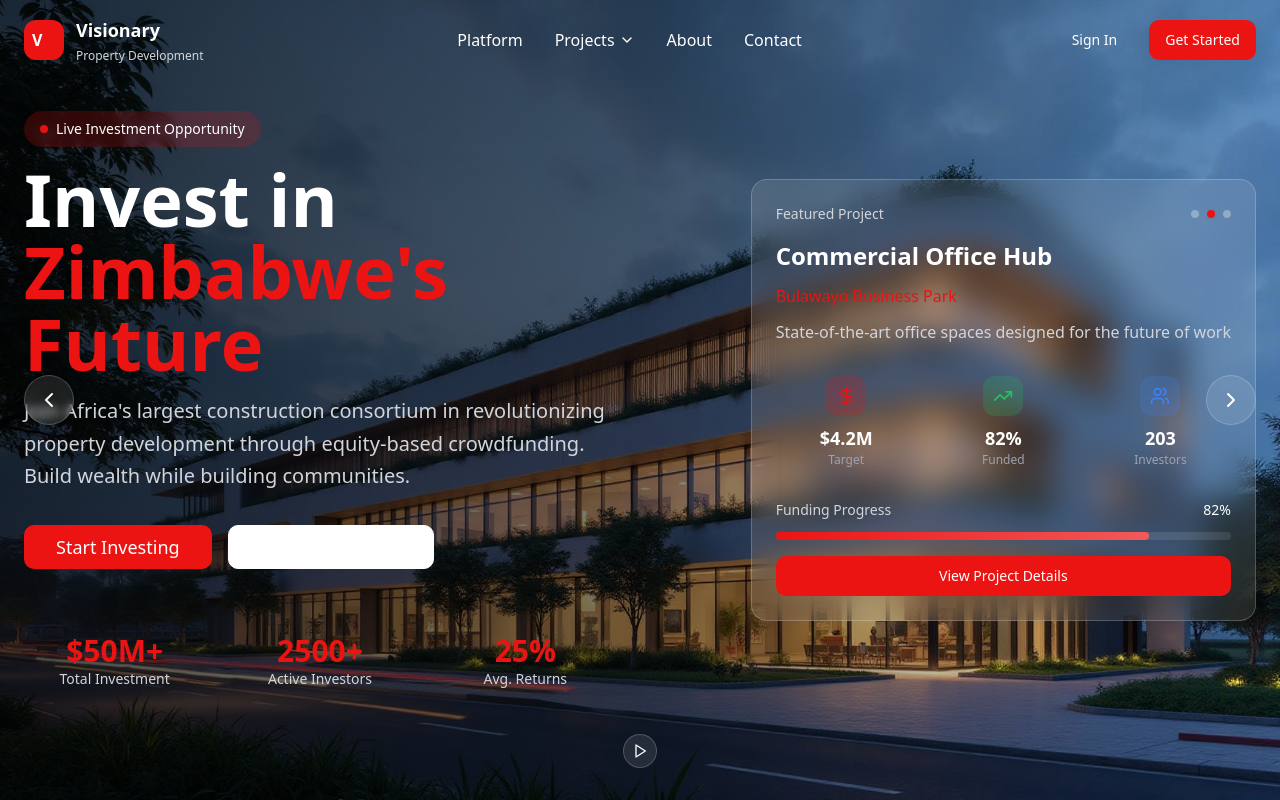
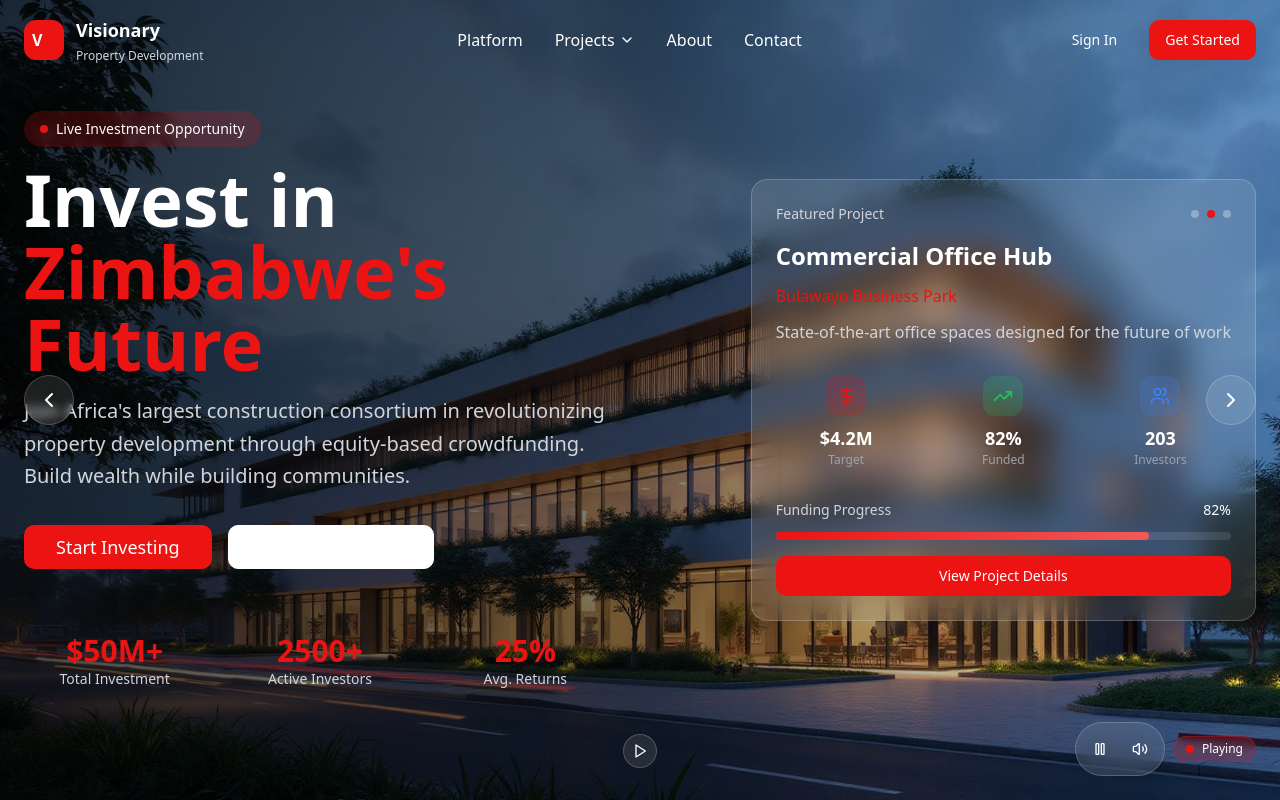
Before and after one commit to safalabs/build-zim-shine, a React (Vite) app: page / in a window 1280 px wide. Both pictures are taken after a click on the button 640 px from the left and 751 px from the top of the page. Shown: the top 800 px of the page. Built offline with nearby package versions, Linux system fonts and the light colour scheme.

Commit message:
Add background music
Add background music to the landing page.

```diff
--- /dev/null
+++ b/src/components/AudioPlayer.tsx
@@ -0,0 +1,142 @@
+import { useState, useRef, useEffect } from 'react';
+import { Volume2, VolumeX, Play, Pause } from 'lucide-react';
+import { Button } from '@/components/ui/button';
+
+export default function AudioPlayer() {
+  const [isPlaying, setIsPlaying] = useState(false);
+  const [isMuted, setIsMuted] = useState(false);
+  const [hasInteracted, setHasInteracted] = useState(false);
+  const audioRef = useRef<HTMLAudioElement>(null);
+
+  // Auto-play after first user interaction (browser policy compliance)
+  useEffect(() => {
+    const handleFirstInteraction = () => {
+      if (!hasInteracted) {
+        setHasInteracted(true);
+        // Auto-start background music after first interaction
+        setTimeout(() => {
+          playAudio();
+        }, 1000);
+      }
+    };
+
+    document.addEventListener('click', handleFirstInteraction);
+    document.addEventListener('touchstart', handleFirstInteraction);
+    document.addEventListener('keydown', handleFirstInteraction);
+
+    return () => {
+      document.removeEventListener('click', handleFirstInteraction);
+      document.removeEventListener('touchstart', handleFirstInteraction);
+      document.removeEventListener('keydown', handleFirstInteraction);
+    };
+  }, [hasInteracted]);
+
+  const playAudio = async () => {
+    if (audioRef.current) {
+      try {
+        await audioRef.current.play();
+        setIsPlaying(true);
+      } catch (error) {
+        console.log('Audio autoplay blocked by browser policy');
+      }
+    }
+  };
+
+  const pauseAudio = () => {
+    if (audioRef.current) {
+      audioRef.current.pause();
+      setIsPlaying(false);
+    }
+  };
+
+  const togglePlay = () => {
+    if (isPlaying) {
+      pauseAudio();
+    } else {
+      playAudio();
+    }
+  };
+
+  const toggleMute = () => {
+    if (audioRef.current) {
+      audioRef.current.muted = !isMuted;
+      setIsMuted(!isMuted);
+    }
+  };
+
+  return (
+    <>
+      {/* Audio Element - Add your music file in public folder */}
+      <audio
+        ref={audioRef}
+        loop
+        preload="auto"
+        onEnded={() => setIsPlaying(false)}
+        onPlay={() => setIsPlaying(true)}
+        onPause={() => setIsPlaying(false)}
+      >
+        <source src="/background-music.mp3" type="audio/mpeg" />
+        <source src="/background-music.ogg" type="audio/ogg" />
+        Your browser does not support the audio element.
+      </audio>
+
+      {/* Floating Audio Controls */}
+      <div className="fixed bottom-6 right-6 z-50 flex items-center space-x-2">
+        <div className="bg-white/10 backdrop-blur-lg border border-white/20 rounded-full p-2 shadow-lg">
+          <div className="flex items-center space-x-2">
+            <Button
+              size="sm"
+              variant="ghost"
+              onClick={togglePlay}
+              className="text-white hover:text-primary hover:bg-white/10 rounded-full p-2"
+            >
+              {isPlaying ? (
+                <Pause className="w-4 h-4" />
+              ) : (
+                <Play className="w-4 h-4" />
+              )}
+            </Button>
+
+            <Button
+              size="sm"
+              variant="ghost"
+              onClick={toggleMute}
+              className="text-white hover:text-primary hover:bg-white/10 rounded-full p-2"
+            >
+              {isMuted ? (
+                <VolumeX className="w-4 h-4" />
+              ) : (
+                <Volume2 className="w-4 h-4" />
+              )}
+            </Button>
+          </div>
+        </div>
+
+        {/* Audio indicator */}
+        {isPlaying && (
+          <div className="bg-primary/20 backdrop-blur-sm rounded-full px-3 py-1 border border-primary/30">
+            <div className="flex items-center space-x-2">
+              <div className="w-2 h-2 bg-primary rounded-full animate-pulse" />
+              <span className="text-xs text-white font-medium">Playing</span>
+            </div>
+          </div>
+        )}
+      </div>
+
+      {/* Welcome Audio Notice (shows once) */}
+      {!hasInteracted && (
+        <div className="fixed top-24 right-6 z-50 bg-primary/90 backdrop-blur-sm rounded-lg p-4 max-w-sm border border-primary/20 shadow-lg animate-fade-in">
+          <div className="flex items-start space-x-3">
+            <Volume2 className="w-5 h-5 text-white mt-0.5" />
+            <div className="text-white">
+              <p className="text-sm font-medium">Enhanced Experience</p>
+              <p className="text-xs opacity-90 mt-1">
+                Click anywhere to enable background music for an immersive experience
+              </p>
+            </div>
+          </div>
+        </div>
+      )}
+    </>
+  );
+}
--- a/src/pages/Index.tsx
+++ b/src/pages/Index.tsx
@@ -4,6 +4,7 @@ import PlatformOverview from '@/components/PlatformOverview';
 import ProjectsShowcase from '@/components/ProjectsShowcase';
 import CompanyCredentials from '@/components/CompanyCredentials';
 import Footer from '@/components/Footer';
+import AudioPlayer from '@/components/AudioPlayer';
 
 const Index = () => {
   return (
@@ -16,6 +17,7 @@ const Index = () => {
         <CompanyCredentials />
       </main>
       <Footer />
+      <AudioPlayer />
     </div>
   );
 };
```
